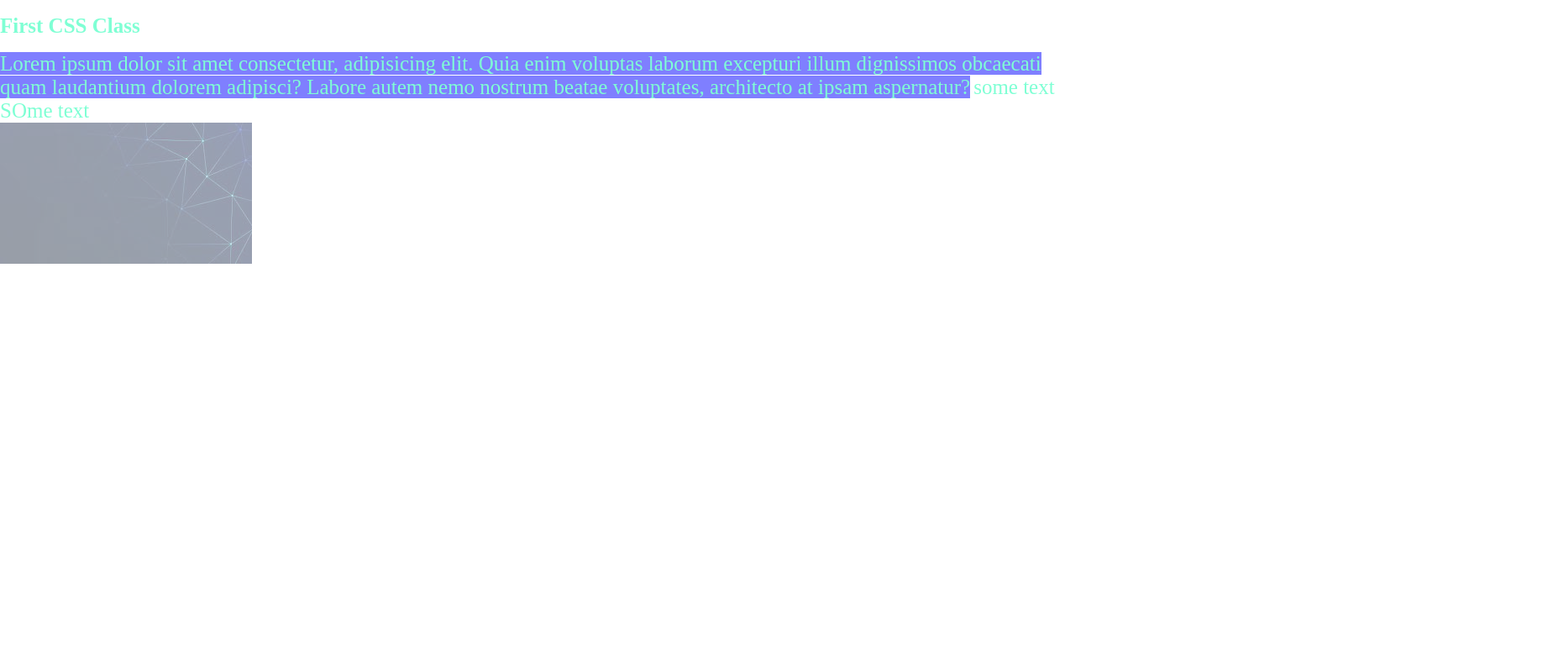
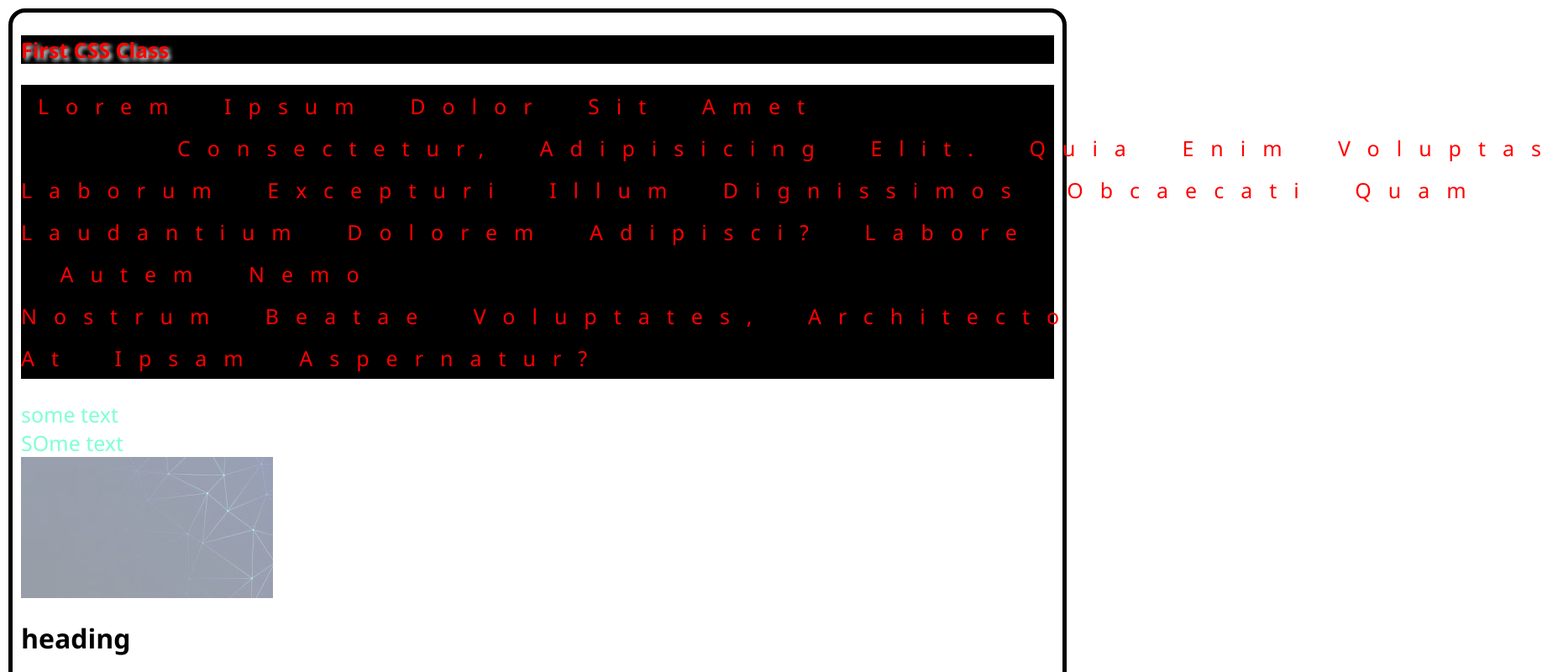
Before and after one commit to ft-umer/CSS, a plain HTML site: page index.html in a window 1280 px wide. Shown: the top 800 px of the page at 84% size, 1855 px wide, since content can reach past the window. Drawn offline with Linux system fonts and the light colour scheme.

Commit message:
first css class

```diff
--- a/CSS/style.css
+++ b/CSS/style.css
@@ -1,4 +1,6 @@
-
+*{
+    font-family:'Segoe UI', Tahoma, Geneva, Verdana, sans-serif;
+}
 
 body{
     padding: 0;
@@ -13,6 +15,8 @@ body{
 
 }
 
+
+
 img{
     opacity: 0.4;
 }
@@ -22,19 +26,41 @@ img:hover{
 }
 
 p.para{
-    background-color: rgb(0, 0, 255, 0.5);
-    display: inline;
-}
 
-p.para:hover{
-     background-color: rgb(0, 0, 255);
-}
+    text-transform: capitalize;
+    text-indent: 20px;
+    letter-spacing: 20px;
+    word-spacing: 20px;
+    line-height: 50px;
+    white-space: pre;
+    }
+
 
 .para,.first, .second{
     font-size: 25px;
-    color:aquamarine
+    color:aquamarine;
 }
 
 .main{
-    height: 100vh;
+    border: 5px solid black;
+    margin: 10px;
+    padding: 10px;
+
+    border-radius: 20px;
 }
+
+.para{
+    color: red;
+    background-color: black;
+}
+
+a{
+
+    text-decoration-thickness: auto;
+    font-size: 300px;
+    text-decoration: none;
+}
+
+.heading{
+    text-shadow: 3px 3px 5px white ;
+}
--- a/index.html
+++ b/index.html
@@ -8,11 +8,20 @@
 </head>
 <body>
    <div class="main">
-    <h1 class="para">First CSS Class</h1>
-    <p class="para">Lorem ipsum dolor sit amet consectetur, adipisicing elit. Quia enim voluptas laborum excepturi illum dignissimos obcaecati quam laudantium dolorem adipisci? Labore autem nemo nostrum beatae voluptates, architecto at ipsam aspernatur?</p>
+    <h1 class="para heading">First CSS Class</h1>
+    <p class="para">Lorem ipsum dolor sit amet
+    consectetur, adipisicing elit. Quia enim voluptas
+laborum excepturi illum dignissimos obcaecati quam
+laudantium dolorem adipisci? Labore
+ autem nemo
+nostrum beatae voluptates, architecto
+at ipsam aspernatur?</p>
     <span class="first">some text</span>
     <div class="second">SOme text</div>
     <img src="/images/images.jpg" alt="">
+    <h1 class="heading">heading</h1>
+    <a href="">Link</a>
+
    </div>
 
 </body>
```
